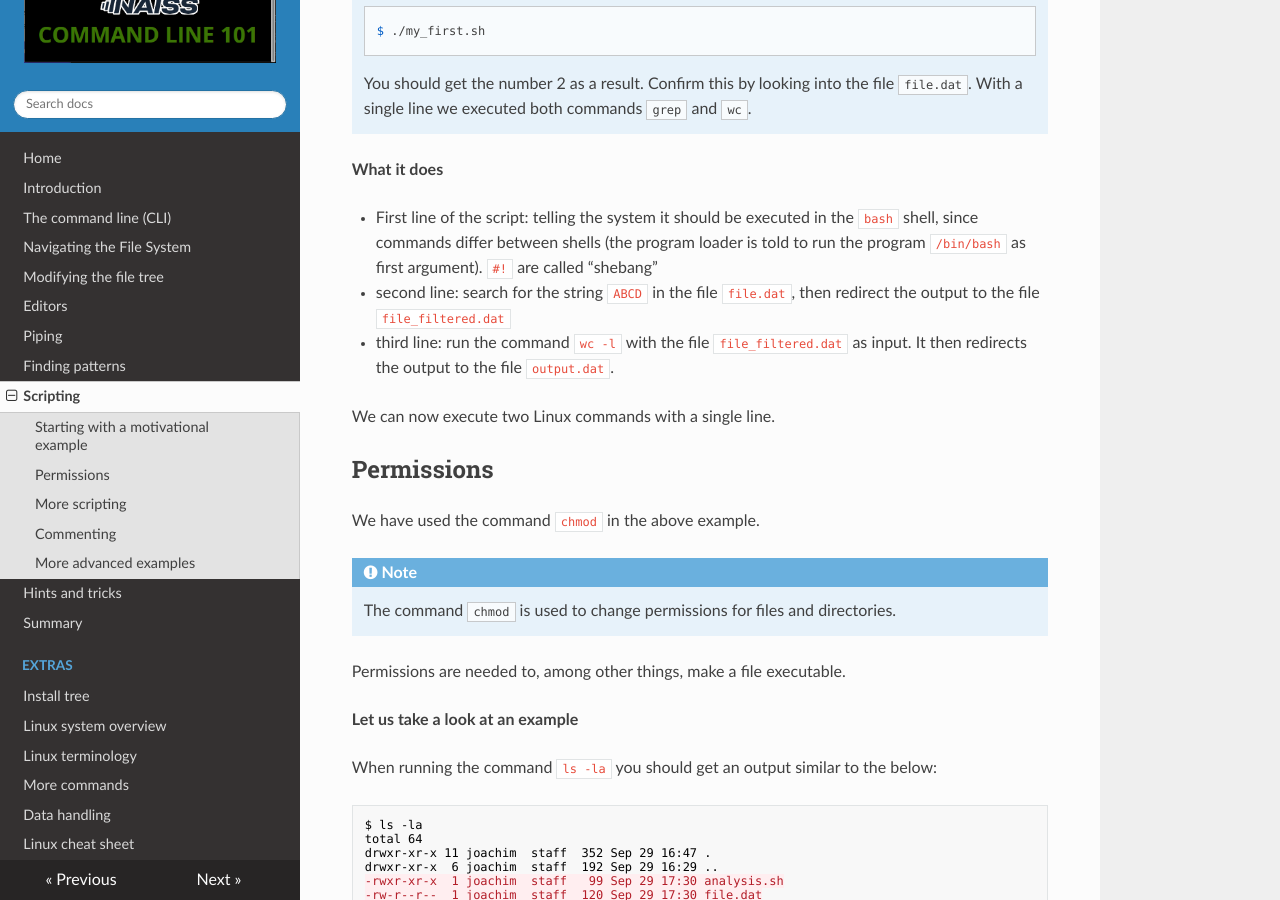
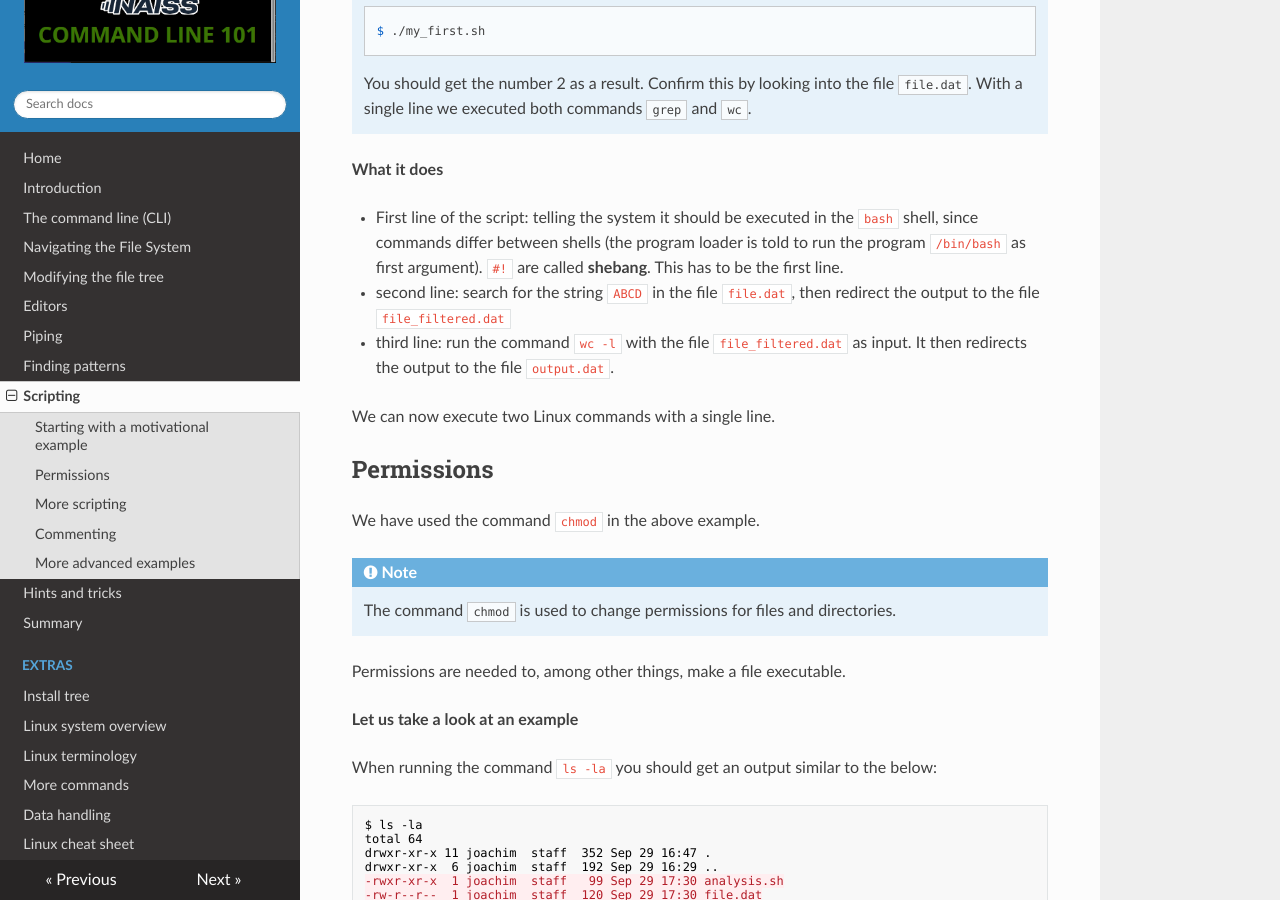
Before and after one commit to hpc2n/linux-command-line-101, an MkDocs documentation site: the page built from docs/scripting.md, in a window 1280 px wide and 900 px high, scrolled down 1430 px. Built offline with MkDocs 1.6.1, drawn with Linux system fonts in a browser that asks for light colours; nearby versions of some CDN libraries.

Commit message:
Update scripting.md
Clarification on shebang

```diff
--- a/docs/scripting.md
+++ b/docs/scripting.md
@@ -54,7 +54,7 @@ We start scripting with a simple example.  The task at hand is to check how many
 
 **What it does**
 
-- First line of the script: telling the system it should be executed in the ``bash`` shell, since commands differ between shells (the program loader is told to run the program ``/bin/bash`` as first argument). ``#!`` are called "shebang"
+- First line of the script: telling the system it should be executed in the ``bash`` shell, since commands differ between shells (the program loader is told to run the program ``/bin/bash`` as first argument). ``#!`` are called **shebang**.  This has to be the first line.
 - second line: search for the string ``ABCD`` in the file ``file.dat``, then redirect the output to the file ``file_filtered.dat``
 - third line: run the command ``wc -l`` with the file ``file_filtered.dat`` as input. It then redirects the output to the file ``output.dat``.
 
```
